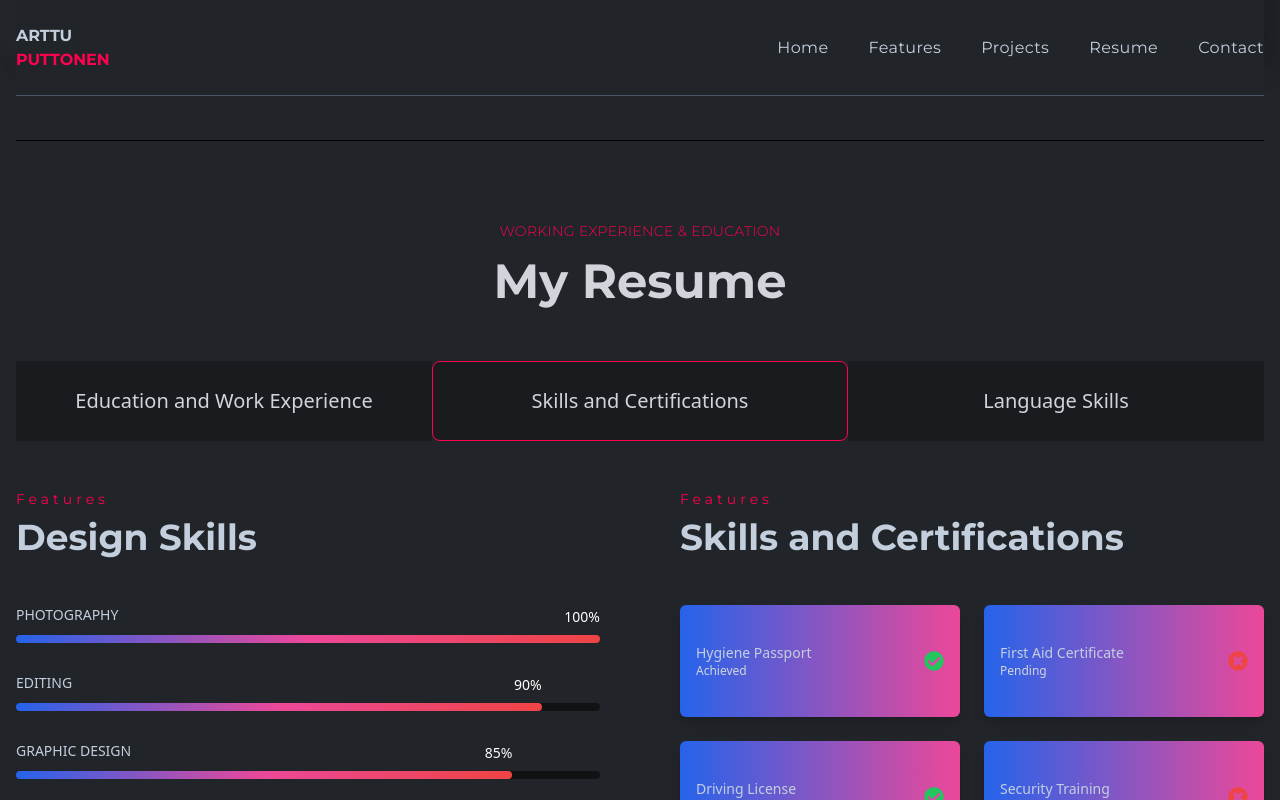
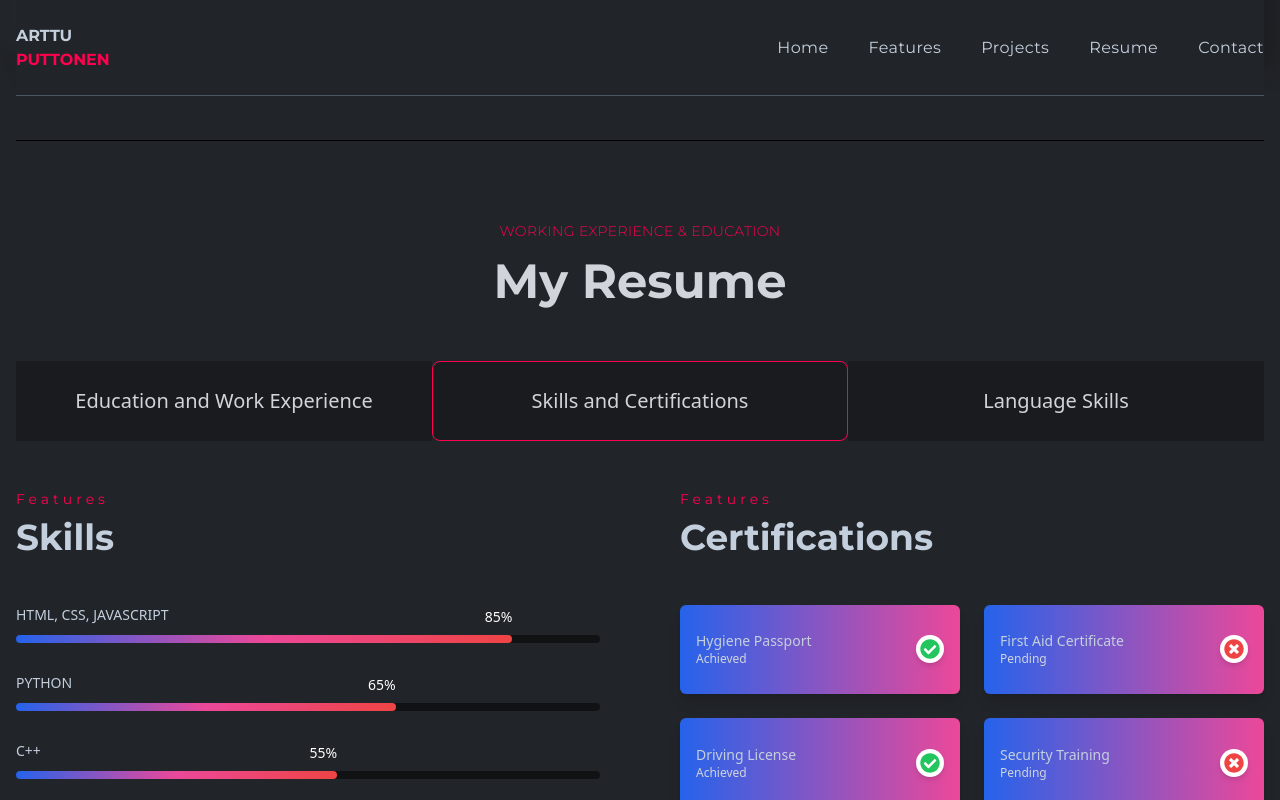
Before and after one commit to ArttuPuttonen/myPortfolio, a React (Create React App) app: page / in a window 1280 px wide. Both pictures are taken after a click on the item "Skills and Certifications". Shown: the part 2788-3588 px from the top of the page. Built offline with nearby package versions, Linux system fonts and the light colour scheme; the HTML template or start-up script is replaced by a standard one.

Commit message:
parantelua

```diff
--- a/src/components/resume/Skills.js
+++ b/src/components/resume/Skills.js
@@ -13,16 +13,15 @@ const Skills = () => {
             <div className="w-full lgl:w-1/2 flex flex-col justify-between">
                 <div className="py-12 pb-2 font-titleFont flex flex-col gap-2">
                     <p className="text-sm text-designColor tracking-[4px]">Features</p>
-                    <h2 className="text-3xl md:text-4xl font-bold">Design Skills</h2>
+                    <h2 className="text-3xl md:text-4xl font-bold">Skills</h2>
                 </div>
                 <div className="mt-10 flex-grow w-full flex flex-col gap-6">
                     {[
-                        { skill: "Photography", percentage: "100" },
-                        { skill: "Editing", percentage: "90" },
-                        { skill: "Graphic Design", percentage: "85" },
-                        { skill: "Video Production", percentage: "80" },
-                        { skill: "Web Design", percentage: "75" },
-                        { skill: "Illustration", percentage: "70" },
+                        { skill: "HTML, CSS, JavaScript", percentage: "85" },
+                        { skill: "Python", percentage: "65" },
+                        { skill: "C++", percentage: "55" },
+                        { skill: "Photography", percentage: "80" },
+                        { skill: "Video Production", percentage: "70" },
                     ].map((item, index) => (
                         <div key={index} className="overflow-x-hidden">
                             <p className="text-sm uppercase font-medium">{item.skill}</p>
@@ -48,7 +47,7 @@ const Skills = () => {
             <div className="w-full lgl:w-1/2 flex flex-col justify-between">
                 <div className="py-12 pb-2 font-titleFont flex flex-col gap-2">
                     <p className="text-sm text-designColor tracking-[4px]">Features</p>
-                    <h2 className="text-3xl md:text-4xl font-bold">Skills and Certifications</h2>
+                    <h2 className="text-3xl md:text-4xl font-bold">Certifications</h2>
                 </div>
                 <div className="mt-10 flex-grow w-full grid grid-cols-2 gap-6">
                 {[
@@ -56,8 +55,8 @@ const Skills = () => {
     { name: "First Aid Certificate", status: "Pending", icon: <FaTimesCircle className="text-red-500 text-xl" /> },
     { name: "Driving License", status: "Achieved", icon: <FaCheckCircle className="text-green-500 text-xl" /> },
     { name: "Security Training", status: "Pending", icon: <FaTimesCircle className="text-red-500 text-xl" /> },
-                        { name: "Leadership Training", status: "Achieved", icon: <FaCheckCircle className="text-green-500 text-xl" /> },
-                        { name: "Advanced Excel Skills", status: "Achieved", icon: <FaCheckCircle className="text-green-500 text-xl" /> },
+    { name: "Leadership Training", status: "Pending", icon: <FaTimesCircle className="text-red-500 text-xl" /> },
+    { name: "Hot Work License", status: "Pending", icon: <FaTimesCircle className="text-red-500 text-xl" /> },
 ].map((item, index) => (
     <div
         key={index}
@@ -67,7 +66,10 @@ const Skills = () => {
             <p className="text-sm font-medium">{item.name}</p>
             <p className="text-xs text-gray-300">{item.status}</p>
         </div>
+        {/* Icon Wrapper */}
+        <div className="flex items-center justify-center bg-white rounded-full p-1 shadow-md">
             {item.icon}
+        </div>
     </div>
 ))}
                 </div>
```
Lines whose indentation alone changed are shown as unchanged.
